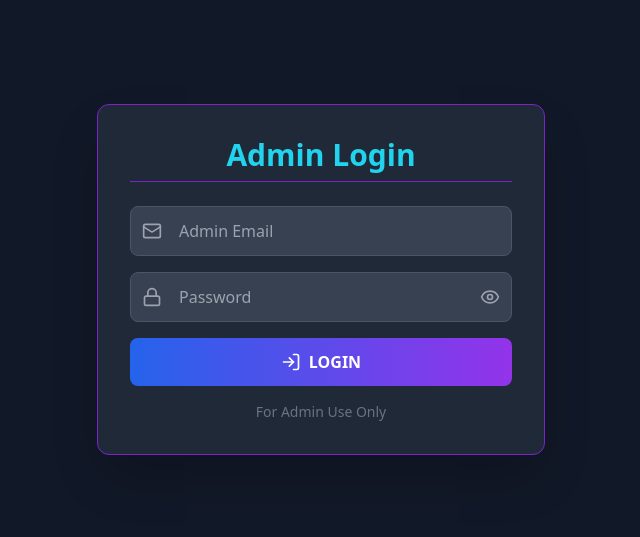
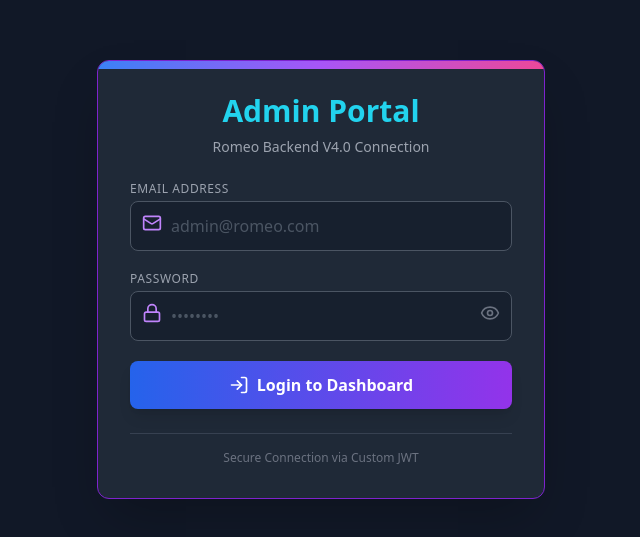
Before and after one commit to Basi6788/BasitShop, a React app: page /admin/login in a window 1280 px wide. Shown: the part 121-658 px from the top of the page, without its empty margins (319-959 px from the left). Built offline with nearby package versions, Linux system fonts and the light colour scheme; no server answers; the HTML template or start-up script is replaced by a standard one.

Commit message:
Refactor AdminLoginPage for better error handling
Updated AdminLoginPage to include error handling for non-JSON responses and added a delay for localStorage update before redirecting. Enhanced UI elements and labels for better user experience.

```diff
--- a/src/pages/AdminLoginPage.tsx
+++ b/src/pages/AdminLoginPage.tsx
@@ -1,12 +1,9 @@
-// Path: /src/pages/AdminLoginPage.tsx
-// 🔷 FINAL FIX: Added setTimeout to ensure localStorage updates before redirect
+import React, { useState, useEffect } from 'react';
+import { useNavigate } from 'react-router-dom';
+import { Mail, Lock, LogIn, Loader, XCircle, Eye, EyeOff, AlertTriangle } from 'lucide-react';
 
-import React, { useState } from 'react';
-import { useNavigate } from 'react-router-dom';
-import { Mail, Lock, LogIn, Loader, XCircle, Eye, EyeOff } from 'lucide-react';
-
-// Backend API URL
-const BASE_URL = import.meta.env.VITE_BACKEND_URL || 'https://romeo-backend.vercel.app';
+// Backend API URL (Vercel ya Localhost handle karega)
+const BASE_URL = import.meta.env.VITE_BACKEND_URL || 'https://romeobackend.netlify.app';
 
 const AdminLoginPage: React.FC = () => {
     const [email, setEmail] = useState('');
@@ -16,8 +13,16 @@ const AdminLoginPage: React.FC = () => {
     const [showPassword, setShowPassword] = useState(false);
     const navigate = useNavigate();
 
+    // Development backdoor for testing
     const MOCK_ADMIN_EMAIL = 'admin@app.com';
     const MOCK_ADMIN_PASS = '123456';
+
+    useEffect(() => {
+        // Page load pe purana session clear kar do taake naya login clean ho
+        localStorage.removeItem('authToken');
+        localStorage.removeItem('userRole');
+        localStorage.removeItem('userName');
+    }, []);
 
     const handleLogin = async (e: React.FormEvent) => {
         e.preventDefault();
@@ -25,61 +30,75 @@ const AdminLoginPage: React.FC = () => {
         setLoading(true);
 
         if (!email || !password) {
-            setError("Email aur password zaroori hain.");
+            setError("Email aur Password dono zaroori hain.");
             setLoading(false);
             return;
         }
 
         try {
-            const response = await fetch(`${BASE_URL}/api/login`, { // ✅ /api/login endpoint use kiya
+            console.log("Attempting login to:", `${BASE_URL}/api/login`);
+
+            const response = await fetch(`${BASE_URL}/api/login`, {
                 method: 'POST',
                 headers: { 'Content-Type': 'application/json' },
                 body: JSON.stringify({ email, password }),
             });
 
-            if (!response.ok) {
-                 const text = await response.text();
-                if (text.includes('<!DOCTYPE')) {
-                    throw new Error(`FATAL BACKEND CONFIG ERROR: Server ne JSON ki bajaye HTML bhej diya (Status: ${response.status}).`);
-                }
-                const data = JSON.parse(text);
-                throw new Error(data.message || 'Login attempt failed.');
+            // Handle Non-JSON Responses (Vercel Crashes/HTML errors)
+            const contentType = response.headers.get("content-type");
+            if (contentType && contentType.indexOf("application/json") === -1) {
+                const text = await response.text();
+                throw new Error("Server Error: Received HTML instead of JSON. Check Backend Logs.");
             }
 
             const data = await response.json();
 
+            if (!response.ok) {
+                throw new Error(data.message || 'Login failed.');
+            }
+
+            // --- STRICT ADMIN CHECK ---
+            // Backend se userRole aana chahiye 'admin'
             if (data.token && data.userRole === 'admin') {
-                // SUCCESS: Token, Role aur Name save karo
+
+                // 1. Store Credentials
                 localStorage.setItem('authToken', data.token);
                 localStorage.setItem('userName', data.userName || 'Admin');
                 localStorage.setItem('userRole', data.userRole);
 
-                // ✅ FIX: 50ms delay diya taake LocalStorage update ho jaye
+                console.log("✅ Admin Login Success:", data.userName);
+
+                // 2. Redirect with slight delay for storage propagation
                 setTimeout(() => {
                     navigate('/admin/dashboard', { replace: true });
-                }, 50); // 50ms delay
+                }, 100);
 
+            } else if (data.token && data.userRole !== 'admin') {
+                // Agar user login ho gya lekin wo Admin nahi hai
+                setError("Access Denied: Ye area sirf Admins ke liye hai.");
+                localStorage.clear(); // Token hata do
             } else {
-                setError(data.message || "Invalid Credentials. Access denied.");
+                setError("Invalid Server Response. Missing Token.");
             }
 
-        } catch (err) {
-            // --- MOCK FALLBACK LOGIC ---
+        } catch (err: any) {
+            console.error("Login Error:", err);
+
+            // --- MOCK FALLBACK (Emergency Access) ---
             if (email === MOCK_ADMIN_EMAIL && password === MOCK_ADMIN_PASS) {
-                console.warn("Network failed/Backend issue. Using mock fallback for access.");
+                console.warn("⚠️ Network failed. Using Mock Admin Access.");
                 localStorage.setItem('authToken', 'mock_admin_token_fallback');
                 localStorage.setItem('userName', 'Mock Admin');
                 localStorage.setItem('userRole', 'admin');
 
-                // ✅ Mock fallback mein bhi delay add kiya
                 setTimeout(() => {
                     navigate('/admin/dashboard', { replace: true });
-                }, 50);
+                }, 100);
                 return;
             }
             // --- END MOCK FALLBACK ---
 
-            setError(`Login network error: ${err instanceof Error ? err.message : 'Unknown network failure.'}`);
+            setError(err.message || "Login failed. Please try again.");
         } finally {
             setLoading(false);
         }
@@ -87,29 +106,34 @@ const AdminLoginPage: React.FC = () => {
 
     return (
         <div className="min-h-screen flex items-center justify-center bg-gray-900 text-white p-4">
-            <div className="w-full max-w-md bg-gray-800 p-8 rounded-xl shadow-2xl border border-purple-700">
-                <h2 className="text-3xl font-bold text-cyan-400 mb-6 text-center border-b border-purple-700 pb-2">Admin Login</h2>
+            <div className="w-full max-w-md bg-gray-800 p-8 rounded-xl shadow-2xl border border-purple-700 relative overflow-hidden">
+
+                {/* Decorative Background Blur */}
+                <div className="absolute top-0 left-0 w-full h-2 bg-gradient-to-r from-blue-500 via-purple-500 to-pink-500"></div>
+
+                <h2 className="text-3xl font-bold text-cyan-400 mb-2 text-center">Admin Portal</h2>
+                <p className="text-center text-gray-400 mb-6 text-sm">Romeo Backend V4.0 Connection</p>
 
                 {error && (
-                    <div className="bg-red-900 p-3 rounded-lg border border-red-700 text-red-300 text-sm mb-4 flex items-center">
-                        <XCircle className="w-5 h-5 mr-2" /> {error}
+                    <div className="bg-red-900/50 border border-red-500 p-3 rounded-lg text-red-200 text-sm mb-5 flex items-start animate-pulse">
+                        <AlertTriangle className="w-5 h-5 mr-2 flex-shrink-0 mt-0.5" />
+                        <span>{error}</span>
                     </div>
                 )}
 
-                <form onSubmit={handleLogin} className="space-y-4">
+                <form onSubmit={handleLogin} className="space-y-5">
 
                     {/* Email Input */}
                     <div>
-                        <label htmlFor="email" className="sr-only">Email</label>
+                        <label className="block text-gray-400 text-xs uppercase tracking-wider mb-1">Email Address</label>
                         <div className="relative">
-                            <Mail className="absolute w-5 h-5 text-gray-400 transform -translate-y-1/2 top-1/2 left-3" />
+                            <Mail className="absolute w-5 h-5 text-purple-400 top-3 left-3" />
                             <input
                                 type="email"
-                                id="email"
                                 value={email}
                                 onChange={(e) => setEmail(e.target.value)}
-                                placeholder="Admin Email"
-                                className="w-full p-3 pl-12 bg-gray-700 border border-gray-600 rounded-lg text-white focus:border-purple-500 focus:ring-purple-500"
+                                placeholder="admin@romeo.com"
+                                className="w-full p-3 pl-10 bg-gray-900/50 border border-gray-600 rounded-lg text-white focus:border-purple-500 focus:ring-1 focus:ring-purple-500 outline-none transition-all placeholder-gray-600"
                                 required
                             />
                         </div>
@@ -117,23 +141,21 @@ const AdminLoginPage: React.FC = () => {
 
                     {/* Password Input */}
                     <div>
-                        <label htmlFor="password" className="sr-only">Password</label>
+                        <label className="block text-gray-400 text-xs uppercase tracking-wider mb-1">Password</label>
                         <div className="relative">
-                            <Lock className="absolute w-5 h-5 text-gray-400 transform -translate-y-1/2 top-1/2 left-3" />
+                            <Lock className="absolute w-5 h-5 text-purple-400 top-3 left-3" />
                             <input
                                 type={showPassword ? "text" : "password"}
-                                id="password"
                                 value={password}
                                 onChange={(e) => setPassword(e.target.value)}
-                                placeholder="Password"
-                                className="w-full p-3 pl-12 pr-12 bg-gray-700 border border-gray-600 rounded-lg text-white focus:border-purple-500 focus:ring-purple-500"
+                                placeholder="••••••••"
+                                className="w-full p-3 pl-10 pr-10 bg-gray-900/50 border border-gray-600 rounded-lg text-white focus:border-purple-500 focus:ring-1 focus:ring-purple-500 outline-none transition-all placeholder-gray-600"
                                 required
                             />
                              <button
                                 type="button"
                                 onClick={() => setShowPassword(!showPassword)}
-                                className="absolute right-3 top-1/2 transform -translate-y-1/2 text-gray-400 hover:text-white transition"
-                                title={showPassword ? "Password chhupao" : "Password dikhao"}
+                                className="absolute right-3 top-3 text-gray-500 hover:text-white transition"
                             >
                                 {showPassword ? <EyeOff className="w-5 h-5" /> : <Eye className="w-5 h-5" />}
                             </button>
@@ -144,18 +166,31 @@ const AdminLoginPage: React.FC = () => {
                     <button
                         type="submit"
                         disabled={loading}
-                        className={"w-full py-3 px-4 rounded-lg bg-gradient-to-r from-blue-600 to-purple-600 hover:from-blue-700 hover:to-purple-700 text-white font-bold transition duration-300 flex items-center justify-center disabled:opacity-50 btn-animated"}
+                        className={`w-full py-3 px-4 rounded-lg font-bold transition duration-300 flex items-center justify-center shadow-lg
+                            ${loading
+                                ? 'bg-gray-700 cursor-not-allowed text-gray-400'
+                                : 'bg-gradient-to-r from-blue-600 to-purple-600 hover:from-blue-500 hover:to-purple-500 text-white hover:shadow-purple-500/25'
+                            }`}
                     >
                         {loading ? (
-                            <Loader className="w-5 h-5 animate-spin mr-2" />
+                            <>
+                                <Loader className="w-5 h-5 animate-spin mr-2" />
+                                Authenticating...
+                            </>
                         ) : (
-                            <LogIn className="w-5 h-5 mr-2" />
+                            <>
+                                <LogIn className="w-5 h-5 mr-2" />
+                                Login to Dashboard
+                            </>
                         )}
-                        {loading ? 'Logging In...' : 'LOGIN'}
                     </button>
                 </form>
 
-                <p className="text-center text-sm text-gray-500 mt-4">For Admin Use Only</p>
+                <div className="mt-6 text-center border-t border-gray-700 pt-4">
+                     <p className="text-xs text-gray-500">
+                        Secure Connection via Custom JWT
+                    </p>
+                </div>
             </div>
         </div>
     );
```
